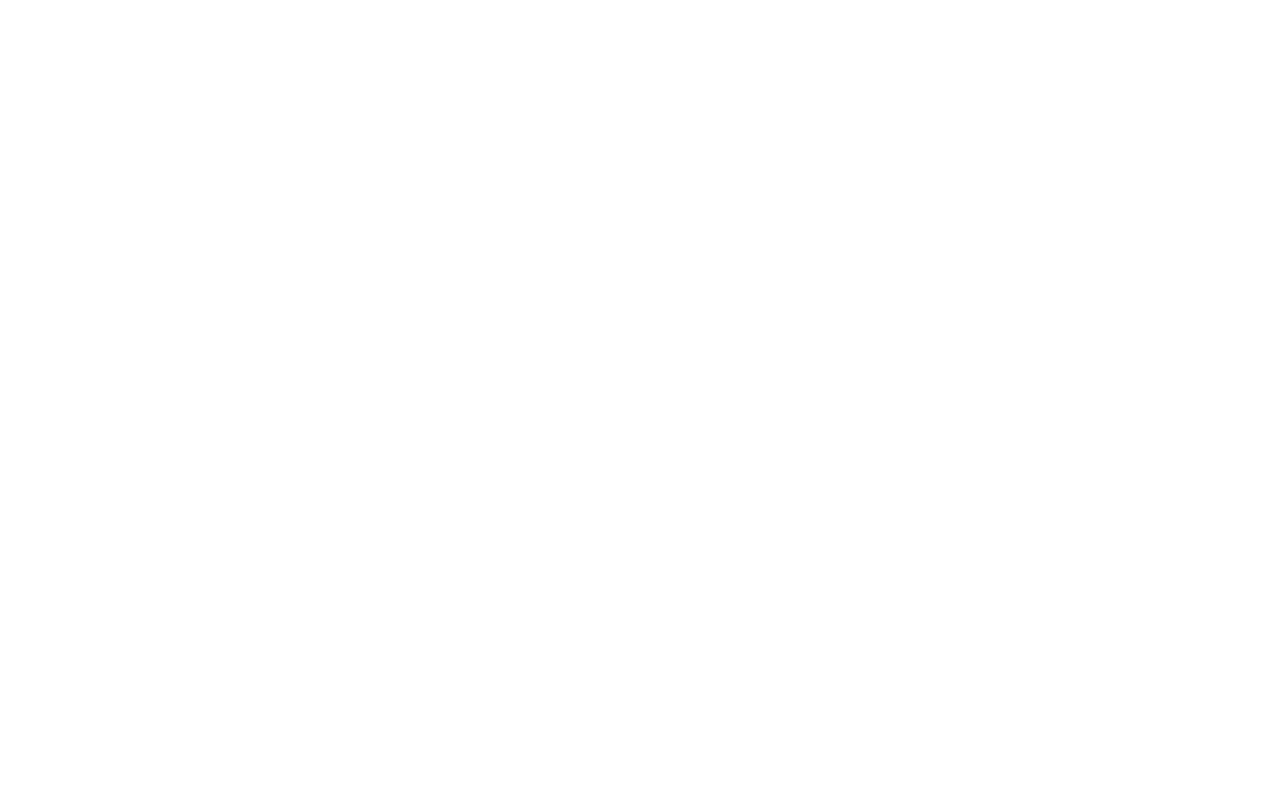
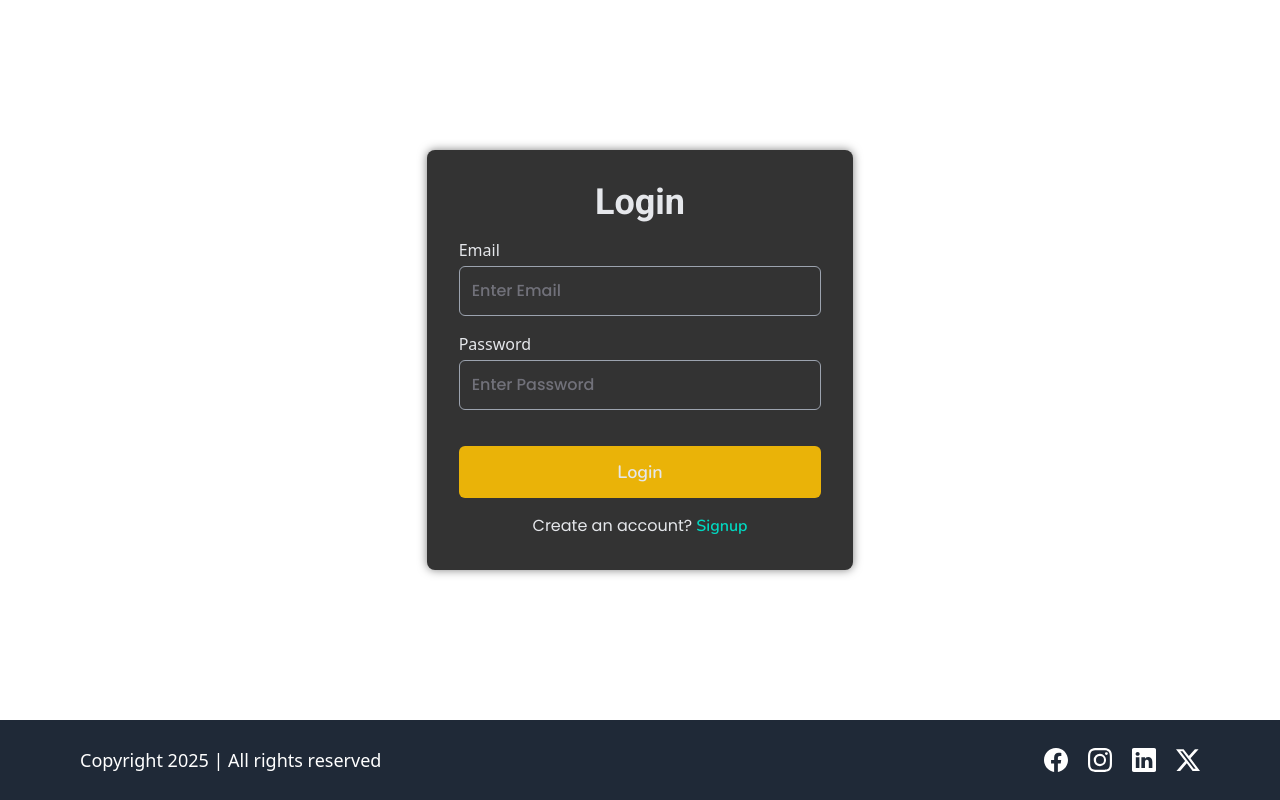
Before and after one commit to praveen12kumar/Edtech, a React (Vite) app: page /login in a window 1280 px wide. Built offline with nearby package versions, Linux system fonts and the light colour scheme.

Commit message:
Added login and logout

```diff
--- a/src/Redux/Slices/AuthSlice.js
+++ b/src/Redux/Slices/AuthSlice.js
@@ -8,7 +8,7 @@
     data: localStorage.getItem('data') || {}
 }
 
-const register = createAsyncThunk('auth/register', async (data) => {
+export const register = createAsyncThunk('auth/register', async (data) => {
     try {
         const response = await axiosInstance.post("/user/register", data);
 
@@ -25,6 +25,43 @@
     }
 })
 
+
+export const login = createAsyncThunk("auth/login", async(data)=>{
+    try {
+        const response =  await axiosInstance.post('user/login', async(data)=>{
+            toast.promise(response, {
+                loading:"Wait, Authentication in process...",
+                success: (data)=>{
+                    return data?.data?.message;
+                },
+                error:"Failed to log in "
+            })
+        })
+        return response?.data;
+    } catch (error) {
+        toast.error(error?.response?.data.message);
+    }
+});
+
+
+export const logout = createAsyncThunk("auth/logout", async()=>{
+    try {
+        const response = await axiosInstance.post("user/logout");
+        toast.promise(response,{
+            loading:"Wait! logout in process",
+            success:(data)=>{
+                return data?.data?.message;
+            },
+            error:"Failed to log in"
+        })
+
+        return response?.data;
+
+    } catch (error) {
+
+    }
+})
+
 const authSlice = createSlice({
     name: "auth",
     initialState,
@@ -34,6 +71,23 @@
         .addCase(register.pending, (state, action) => {})
         .addCase(register.fulfilled, (state, action) => {})
         .addCase(register.rejected, (state, action) => {})
+
+        .addCase(login.fulfilled, (state, action)=>{
+            localStorage.setItem("data", JSON.stringify(action?.payload?.user));
+            localStorage.setItem('isLoggedIn', true);
+            localStorage.setItem("role", action?.payload?.user?.role);
+            state.isLoggedIn = true;
+            state.data = action?.payload?.user;
+            state.role = action?.payload?.user?.role;
+        })
+
+
+        .addCase(logout.fulfilled, (state)=>{
+            localStorage.clear();
+            state.data = {};
+            state.isLoggedIn = false;
+            state.role = "";
+        })
     }
 });
 
--- a/src/layouts/HomeLayout.jsx
+++ b/src/layouts/HomeLayout.jsx
@@ -5,6 +5,8 @@
 import Footer from "../components/molecules/Footer";
 import { useDispatch, useSelector } from "react-redux";
 import Button from "../components/atomic/Button";
+import {logout} from "../Redux/Slices/AuthSlice";
+
 
 function HomeLayout({ children }) {
     const [isDrawerOpen, setIsDrawerOpen] = useState(false);
@@ -20,12 +22,12 @@
         setIsDrawerOpen(!isDrawerOpen);
     }
 
-    function handleLogout(e){
+    async function handleLogout(e){
         e.preventDefault();
-        //const res = await dispatch(logout)
-        // if(res?.payload?.success){
-        //     navigate("/")
-        // }
+        const res = await dispatch(logout)
+        if(res?.payload?.success){
+            navigate("/")
+        }
     }
 
     return (
--- a/src/pages/Login.jsx
+++ b/src/pages/Login.jsx
@@ -1,10 +1,113 @@
+import { useState } from "react";
+import HomeLayout from "../layouts/HomeLayout";
+import Input from "../components/atomic/Input";
+import Button from "../components/atomic/Button";
+import { Link, useNavigate } from "react-router-dom";
+import { useDispatch } from "react-redux";
+import {validateEmail, validatePassword} from "../helpers/index";
+import toast from "react-hot-toast";
+import {login} from "../Redux/Slices/AuthSlice";
+
+
 function Login(){
 
+    const dispatch = useDispatch();
+    const navigate = useNavigate();
+
+    const [formValues, setFormValues] = useState({
+        email: "",
+        password: "",
+    });
+
+
+
+    function handleInput(e){
+        setFormValues({
+            ...formValues,
+            [e.target.name]: e.target.value
+        })
+    }
+
+    async function loginAccount(e){
+        e.preventDefault();
+        if( !formValues.email || !formValues.password){
+            toast.error("All fields are required");
+            return;
+        }
+        if(!validateEmail(formValues.email)){
+            toast.error("Please enter a valid email");
+            return;
+        }
+        if(!validatePassword(formValues.password)){
+            toast.error("Password should be 6-16 characters long and contain at least one uppercase letter, one lowercase letter, one number, and one special character.");
+            return;
+        }
+
+        // dispatch the action
+        const res = await dispatch(login(formValues));
+
+        if(res?.payload?.success){
+            navigate("/");
+        }
+
+        setFormValues({
+            email: "",
+            password: "",
+        });
+    }
+
+
+
+
+
+    const inputClass = "w-full bg-transparent text-md font-poppins font-medium text-white placeholder-zinc-500 cursor-text outline-none border border-gray-400 rounded-md py-3 px-3 hover:border-white focus:border-none  focus:outline focus:outline-white "
+
     return(
-        <>
+        <HomeLayout>
+            <div className="flex items-center justify-center h-[90vh] z-0">
+                <form
+                    className="w-1/3 flex flex-col justify-center gap-4 bg-[#333333] rounded-lg p-8 text-gray-200 shadow-[0_0_10px_rgba(0,0,0,0.5)]"
+                    onSubmit={loginAccount}
+                    noValidate
+                    >
+                    <h1 className="text-4xl text-center font-bold font-roboto">Login</h1>
 
-        </>
+                    <div className="flex flex-col gap-1">
+                        <label htmlFor="email">Email</label>
+                        <Input
+                            type="text"
+                            placeholder="Enter Email"
+                            onChange={handleInput}
+                            name="email"
+                            value={formValues.email}
+                            className={inputClass}
+                            />
+                    </div>
+
+                    <div className="flex flex-col gap-1">
+                        <label htmlFor="password">Password</label>
+                        <Input
+                            type="password"
+                            placeholder="Enter Password"
+                            onChange={handleInput}
+                            name="password"
+                            value={formValues.password}
+                            className= {inputClass}
+                            />
+                    </div>
+
+                    <Button
+                        type="submit"
+                        text="Login"
+                        className={"bg-yellow-500 px-5 py-3 mt-5 font-nunito rounded-md font-semibold text-lg hover:bg-yellow-600 transition-all ease-in-out duration-300 cursor-pointer"}
+                    />
+
+                    <p className="text-center font-poppins">Create an account?<span className="text-accent font-nunito hover:text-green-600 font-semibold cursor-pointer"><Link to="/signup"> Signup</Link></span> </p>
+
+                </form>
+            </div>
+        </HomeLayout>
     )
-};
+}
 
 export default Login;
--- a/src/pages/Signup.jsx
+++ b/src/pages/Signup.jsx
@@ -6,7 +6,7 @@
 import { useDispatch } from "react-redux";
 import {validateEmail, validatePassword, validateUsername} from "../helpers/index";
 import toast from "react-hot-toast";
-
+import { register } from "../Redux/Slices/AuthSlice";
 
 
 
```
